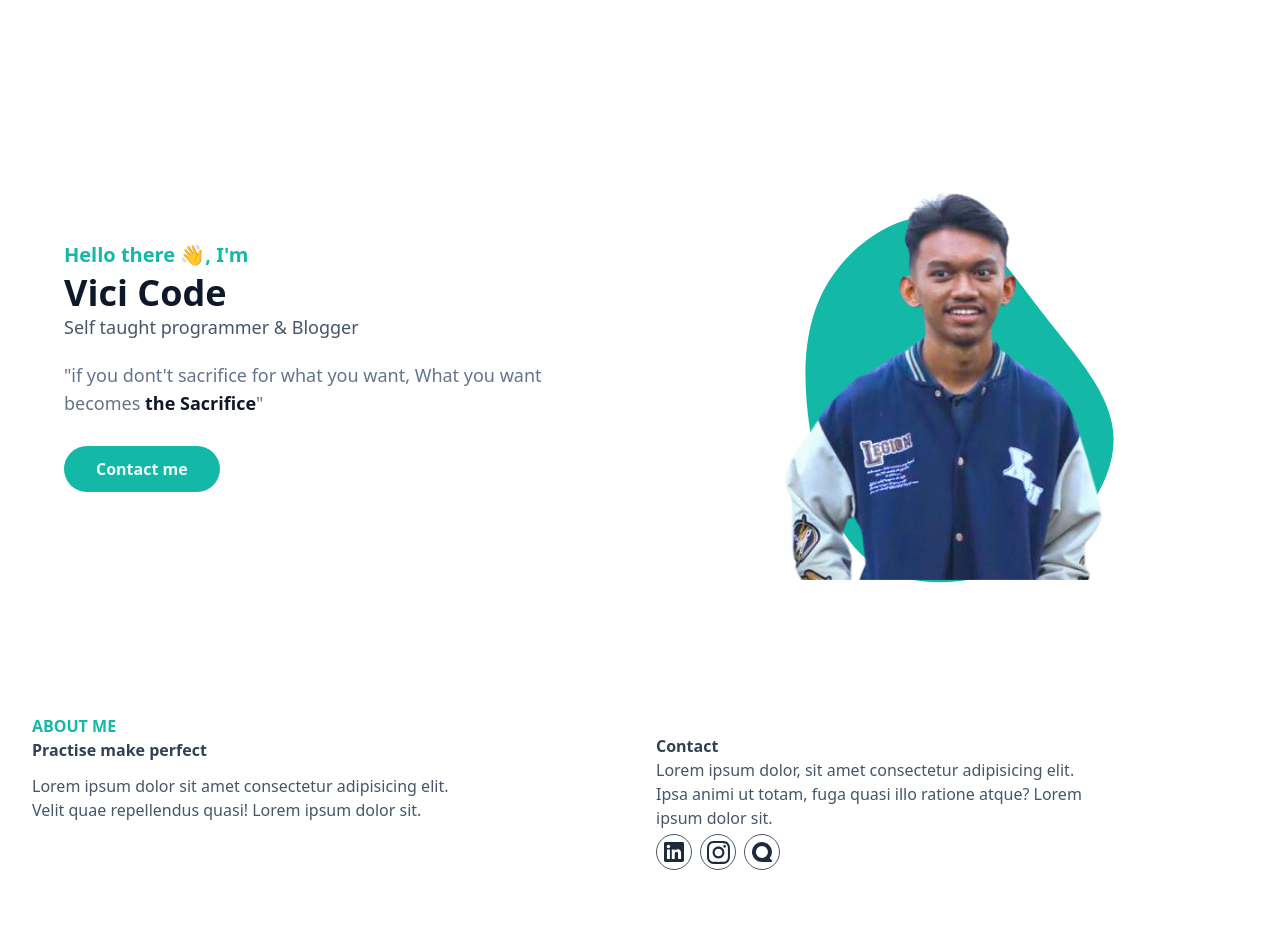
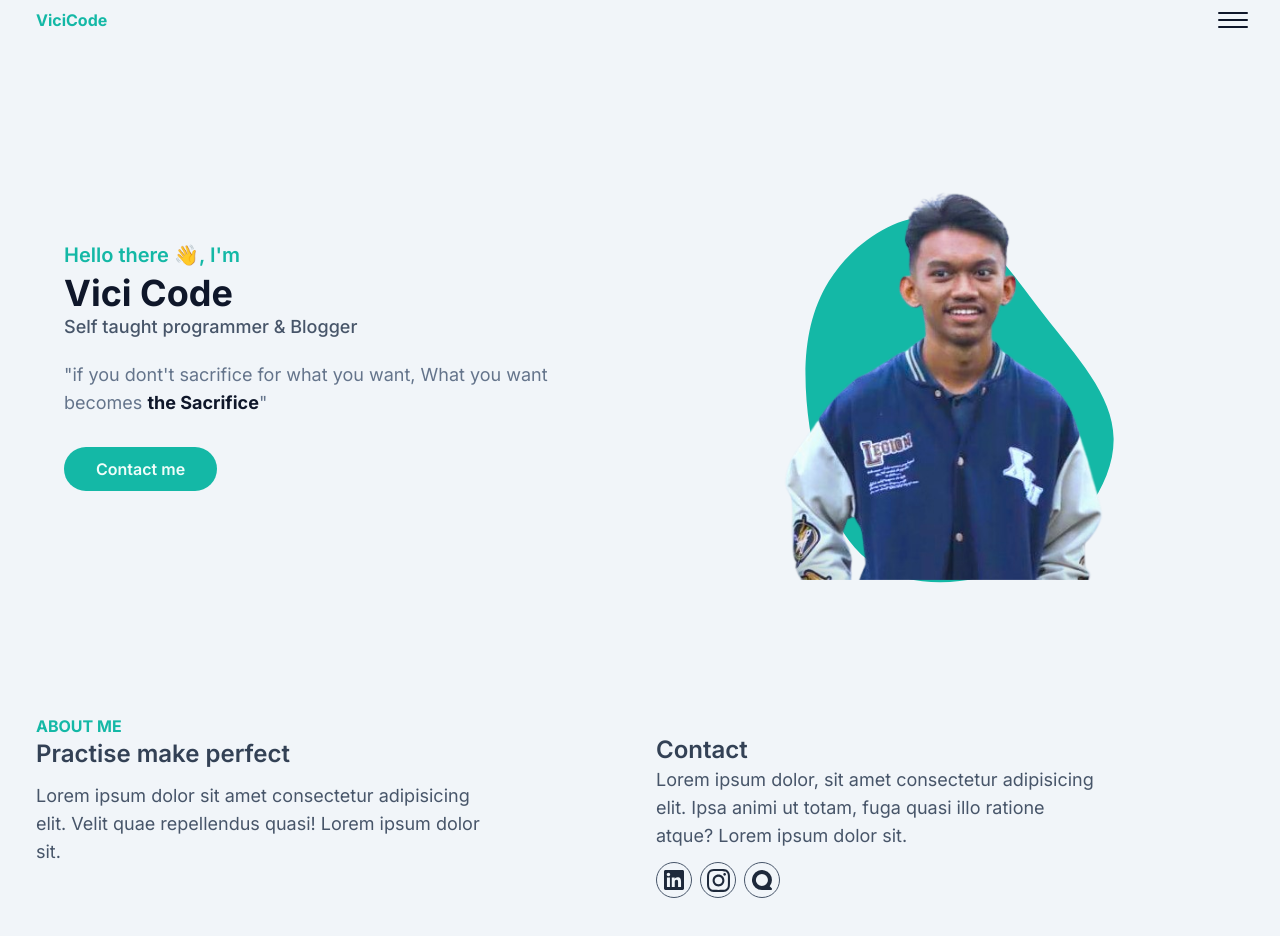
Before and after one commit to firmansyah-13/My-Website, a website: page index.html in a window 1280 px wide. Drawn offline with Linux system fonts and the light colour scheme.

Commit message:
membuat navbar

```diff
--- a/index.html
+++ b/index.html
@@ -4,14 +4,35 @@
     <meta charset="UTF-8">
     <meta name="viewport" content="width=device-width, initial-scale=1.0">
     <link href="/dist/output.css" rel="stylesheet">
+    <link rel="preconnect" href="https://fonts.googleapis.com">
+    <link rel="preconnect" href="https://fonts.gstatic.com" crossorigin>
+    <link href="https://fonts.googleapis.com/css2?family=Inter:wght@300;400;500;600;700&family=Leckerli+One&display=swap" rel="stylesheet">
     <title>My Website</title>
 </head>
-<body>
+<body class="bg-slate-100">
+    <!-- Header Start -->
+    <header class="bg-transparent absolute top-0 left-0 w-full flex items-center z-10 ">
+        <div class="container">
+            <div class="flex justify-between relative items-center py-2">
+                <div class="px-5">
+                    <a href="home" class="py-6 font-bold text-Primary ">ViciCode</a>
+                </div>
+                <div class="flex items-center px-4">
+                    <button type="button" id="hamburger" name="hamburger" class="absolute block right-4">
+                        <span class="hamburger-line  transition-transform duration-500"></span>
+                        <span class="hamburger-line transition-all duration-700"></span>
+                        <span class="hamburger-line transition-transform duration-500"></span>
+                    </button>
+                </div>
+            </div>
+        </div>
+    </header>
+    <!-- Header End -->
     <!-- Hero Section start -->
     <section id="home" class="pt-36 ">
         <div class="container">
             <div class="flex flex-wrap">
-                <div class="w-full self-center px-6 lg:w-1/2 lg:px-12 mb-6">
+                <div class="w-full self-center px-5 lg:w-1/2 lg:px-12 mb-6">
                     <h1 class="text-base font-semibold text-Primary  lg:text-xl">Hello there 👋, I'm <span class="block font-bold text-dark text-4xl mt-1">Vici Code</span></h1>
                     <h2 class="text-lg mb-5 font-medium  text-slate-600">Self taught programmer & Blogger</h2>
                     <p class="text-slate-500 leading-relaxed mb-10 lg:text-lg ">"if you dont't sacrifice for what you want, What you want becomes <span class="text-dark font-bold">the Sacrifice</span>"</p>
@@ -38,15 +59,15 @@
     <section id="about" class="pt-28 pb-32">
         <div class="container">
             <div class="flex flex-wrap">
-                <div class="w-full px-4 mb-9 lg:w-1/2">
+                <div class="w-full px-5 mb-9 lg:w-1/2">
                     <h2 class="font-bold text-Primary uppercase">About Me</h2>
-                    <h4 class="font-semibold text-slate-700 mb-3">Practise make perfect</h4>
-                    <p class="text-slate-600 max-w-md ">Lorem ipsum dolor sit amet consectetur adipisicing elit. Velit quae repellendus quasi! Lorem ipsum dolor sit.</p>
+                    <h4 class="font-semibold text-slate-700 mb-3 lg:text-2xl">Practise make perfect</h4>
+                    <p class="text-slate-600 max-w-md lg:text-lg " >Lorem ipsum dolor sit amet consectetur adipisicing elit. Velit quae repellendus quasi! Lorem ipsum dolor sit.</p>
                 </div>
 
                 <div class="w-full px-4 mb-2 lg:w-1/2 pt-5">
-                    <h3 class="font-bold text-slate-700">Contact</h3>
-                    <p class="text-slate-600 max-w-md mb-1">Lorem ipsum dolor, sit amet consectetur adipisicing elit. Ipsa animi ut totam, fuga quasi illo ratione atque? Lorem ipsum dolor sit.</p>
+                    <h3 class="font-semibold text-slate-700 lg:text-2xl">Contact</h3>
+                    <p class="text-slate-600 max-w-md mb-3 lg:text-lg">Lorem ipsum dolor, sit amet consectetur adipisicing elit. Ipsa animi ut totam, fuga quasi illo ratione atque? Lorem ipsum dolor sit.</p>
                     <div class="flex items-center ">
                     <!-- linkedIn -->
                     <a href="#" target="_blank" class="w-9 h-9 mr-2  rounded-full border flex justify-center items-center border-slate-600 text-slate-800  hover:bg-blue-600  hover:text-blue-50  ">
@@ -67,5 +88,8 @@
         </div>
     </section>
     <!-- About Sectiom End -->
+
+    <!-- Script JS -->
+    <script src="dist/js/script.js"></script>
 </body>
 </html>
--- a/src/input.css
+++ b/src/input.css
@@ -11,3 +11,20 @@
       filter: progid:DXImageTransform.Microsoft.gradient( startColorstr='#f09433', endColorstr='#bc1888',GradientType=1 );
         }
 }
+
+body {
+    font-family: 'Inter' , sans-serif;
+}
+
+.hamburger-line {
+    @apply w-[30px] h-[2px] block my-[5px] bg-dark rounded-full
+}
+.hamburger-active > span:nth-child(1){
+    @apply rotate-45 translate-y-[8px]
+}
+.hamburger-active > span:nth-child(3){
+    @apply -rotate-45 -translate-y-[6px]
+}
+.hamburger-active > span:nth-child(2){
+    @apply opacity-0 translate-x-2 w-3
+}
```
Also changed, not shown: dist/js/script.js (added), dist/output.css.
